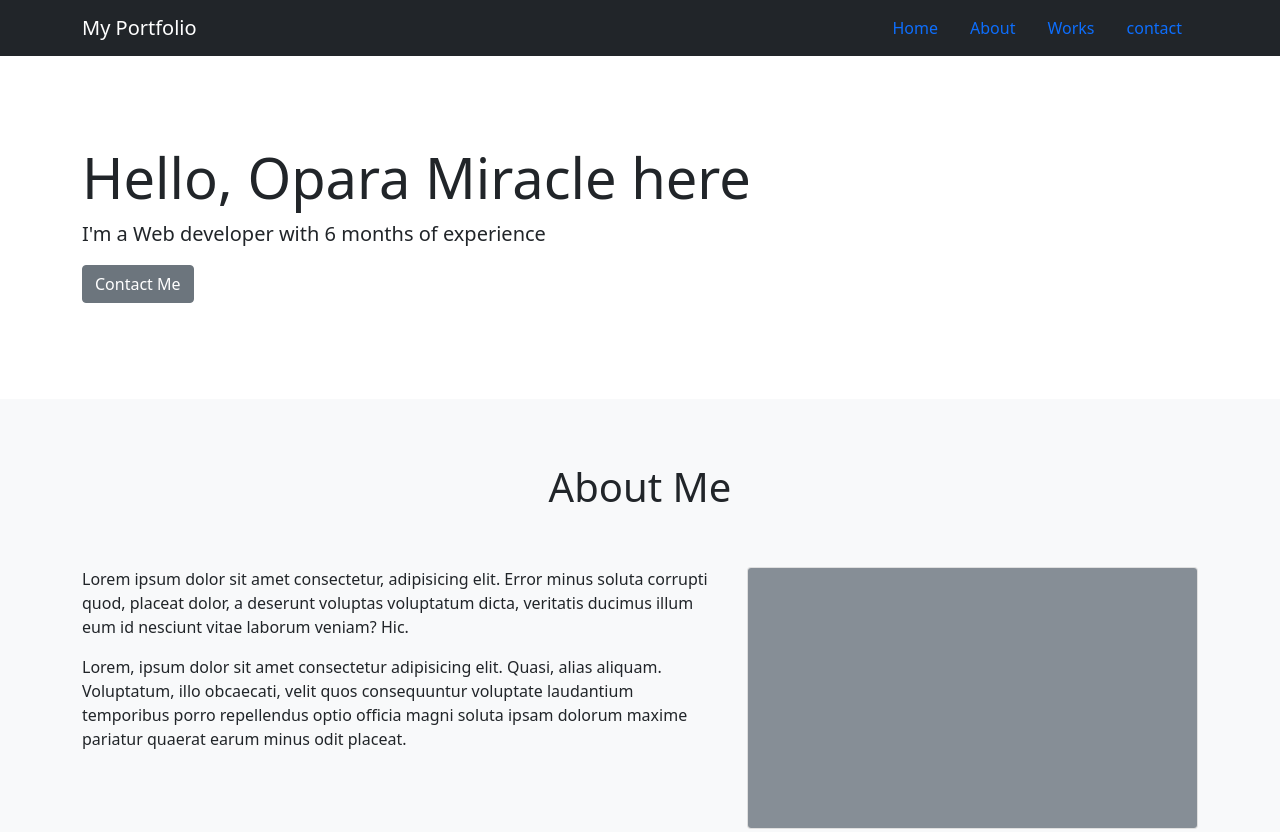
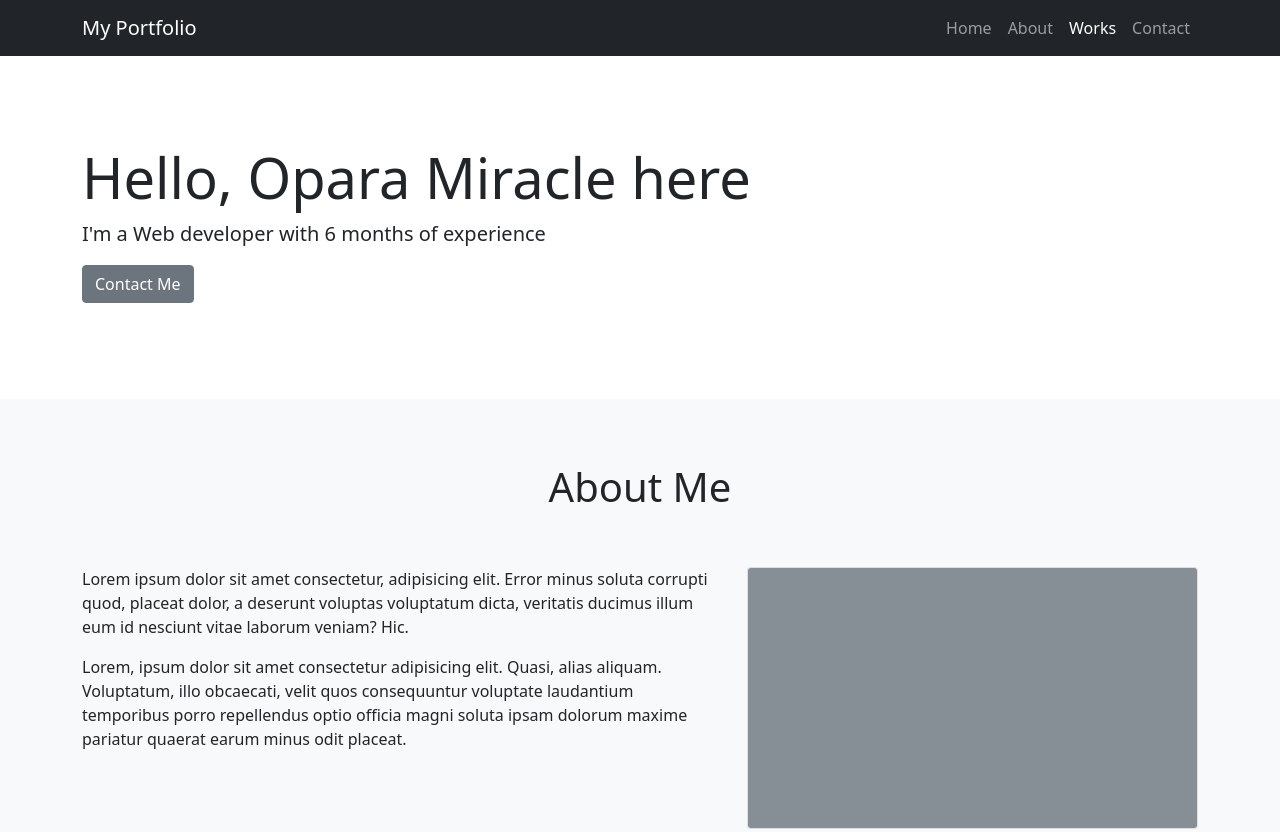
Before and after one commit to OparaMiracle12/portfolio, a website built with Parcel: page src/index.html in a window 1280 px wide. Shown: the top 832 px of the page. Built offline with nearby package versions, Linux system fonts and the light colour scheme.

Commit message:
fixed bootstrap scrollspy issue
fixed bug by adding -ts- to the custom html attribute

```diff
--- a/src/index.html
+++ b/src/index.html
@@ -9,9 +9,9 @@
     <link rel="stylesheet" href="./index.scss" />
 </head>
 
-<body data-spy="scroll" data-target="#navbar-example2" data-offset="0">
+<body data-bs-spy="scroll" data-bs-target="#navbar" data-bs-offset="0" tabindex="0" id="home">
     <!-- Navigation -->
-    <nav class="navbar navbar-expand-lg navbar-dark bg-dark fixed-top">
+    <nav class="navbar navbar-expand-lg navbar-dark bg-dark fixed-top" id="navbar">
         <div class="container">
             <a class="navbar-brand" href="#">My Portfolio</a>
 
@@ -20,18 +20,20 @@
                 </button>
 
             <div class="collapse navbar-collapse" id="navbarNavAltMarkup">
-                <nav class="nav nav-pills flex-column flex-lg-row ms-auto text-center">
-                    <a class="nav-link" href="#home">Home</a>
-                    <a class="nav-link" href="#about">About</a>
-                    <a class="nav-link" href="#works">Works</a>
-                    <a class="nav-link" href="#contact">contact</a>
+                <nav class="nav ms-auto">
+                    <div class="navbar-nav">
+                        <a class="nav-link" aria-current="page" href="#home">Home</a>
+                        <a class="nav-link" href="#about">About</a>
+                        <a class="nav-link" href="#works">Works</a>
+                        <a class="nav-link" href="#contact">Contact</a>
+                    </div>
                 </nav>
             </div>
         </div>
     </nav>
 
     <!-- Banner -->
-    <div class="banner py-5 mt-5" id="home">
+    <div class="banner py-5 mt-5">
         <div class="container">
             <div class="row">
                 <div class="col-md-10">
--- a/src/index.scss
+++ b/src/index.scss
@@ -1,6 +1,8 @@
 @import "~bootstrap/scss/bootstrap";
 body {
+    position: relative;
     height: 100vh;
     display: flex;
     flex-direction: column;
+    overflow-y: scroll;
 }
```
